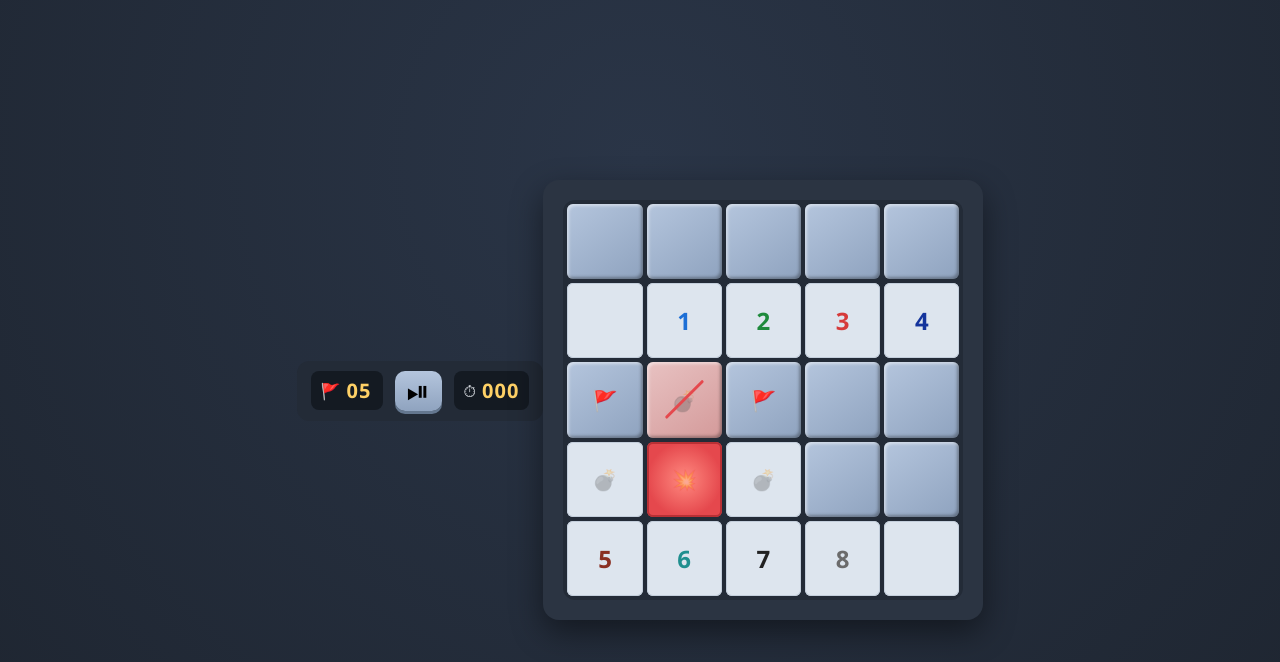
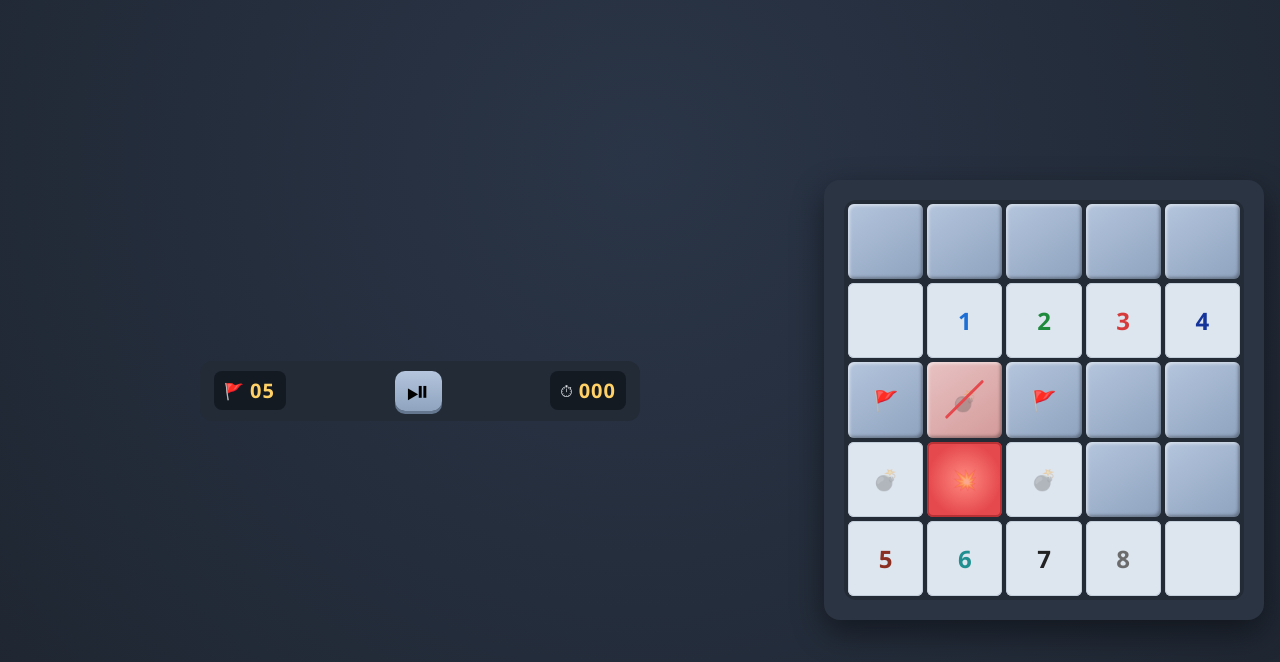
Before and after one commit to cs3-web-course-2026/cs31-minesweeper-2026, a website: page HrabovyiIvan/index.html in a window 1280 px wide. Drawn offline with Linux system fonts and the light colour scheme.

Commit message:
Enhance layout with width and margin adjustments for updated css
Added width and margin properties to improve layout.

```diff
--- a/HrabovyiIvan/styles.css
+++ b/HrabovyiIvan/styles.css
@@ -62,10 +62,11 @@ body {
   align-items: center;
   justify-content: space-between;
   gap: 12px;
+  width: min(92vw, 420px);
+  margin: 0 auto clamp(12px, 3vw, 18px);
   background: var(--panel-dark);
   border-radius: 12px;
   padding: 10px 14px;
-  margin-bottom: clamp(12px, 3vw, 18px);
 }
 
 .counter {
@@ -243,7 +244,8 @@ body {
 }
 
 @media (width >= 720px) {
-  .game {
+  .game,
+  .game-header {
     width: 440px;
   }
 }
```
